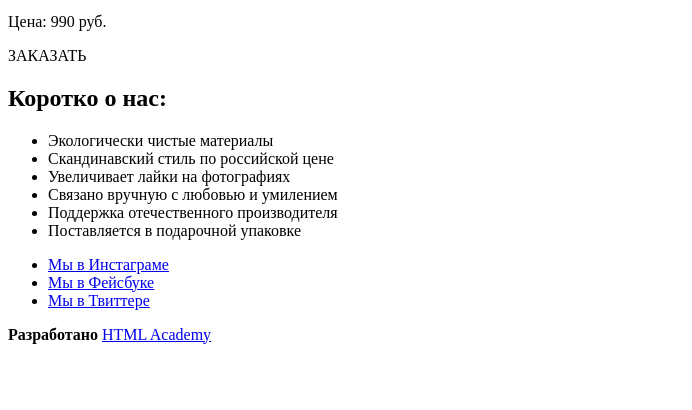
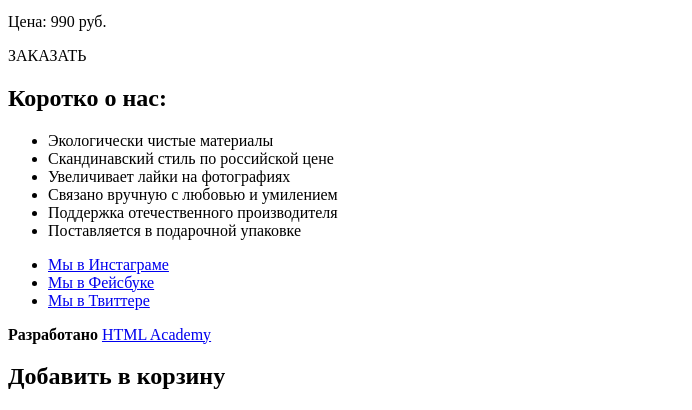
Before and after one commit to JepardMay/411117-mishka-16, a website: page source/index.html in a window 1280 px wide. Shown: the part 515-925 px from the top of the page, without its empty margins (0-692 px from the left). Before the commit the page ends 867 px from the top, so only its background shows below. Drawn offline with Linux system fonts and the light colour scheme.

Commit message:
Добавила секцию для модального окна

```diff
--- a/source/index.html
+++ b/source/index.html
@@ -112,6 +112,12 @@
       </div>
     </div>
   </footer>
+  <section class="modal modal-cart-adding">
+    <h2 class="modal-cart-addingt__title">Добавить в корзину</h2>
+    <form class="modal-cart-adding__form">
+
+    </form>
+  </section>
 </body>
 
 </html>
```
